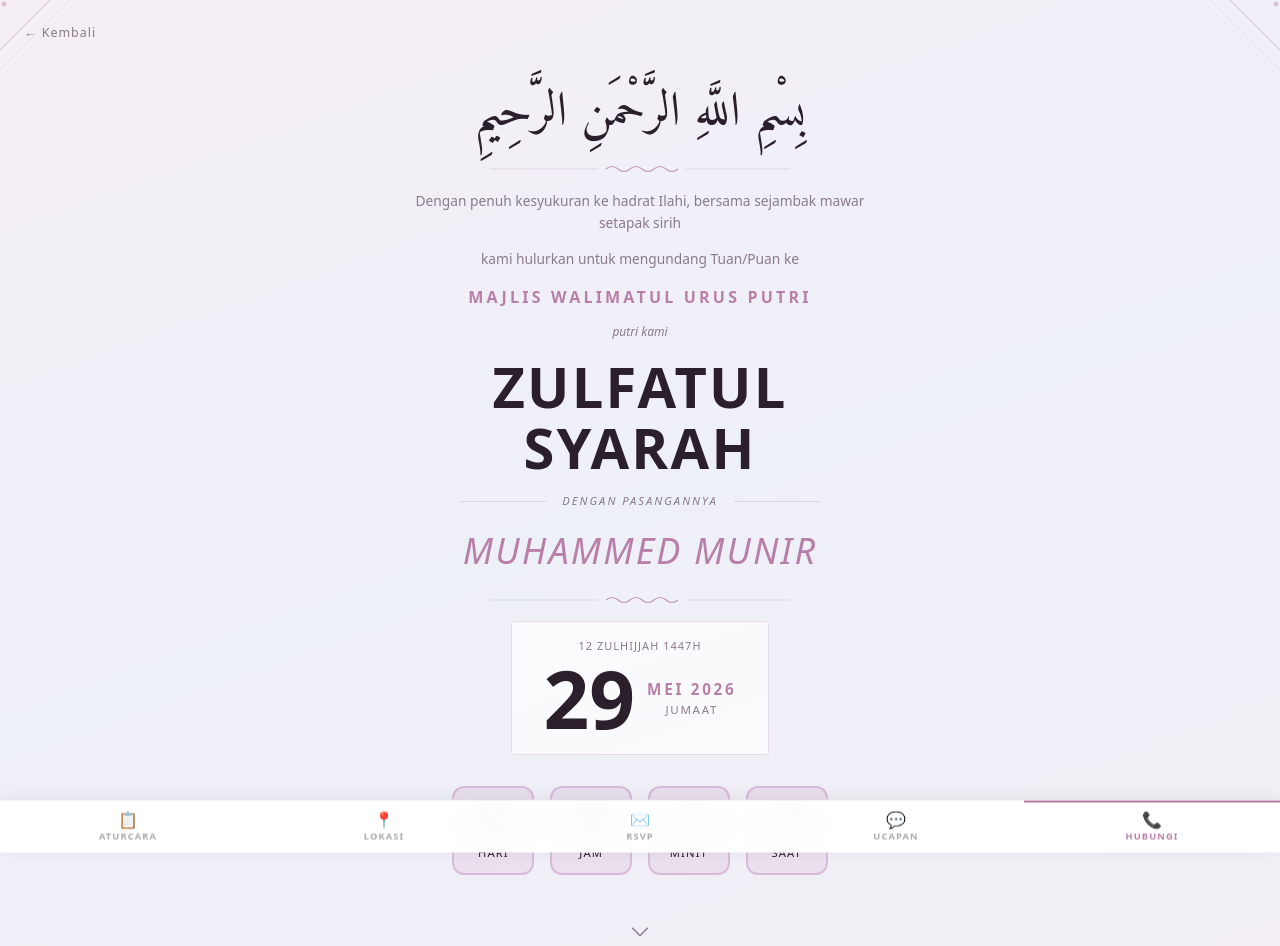
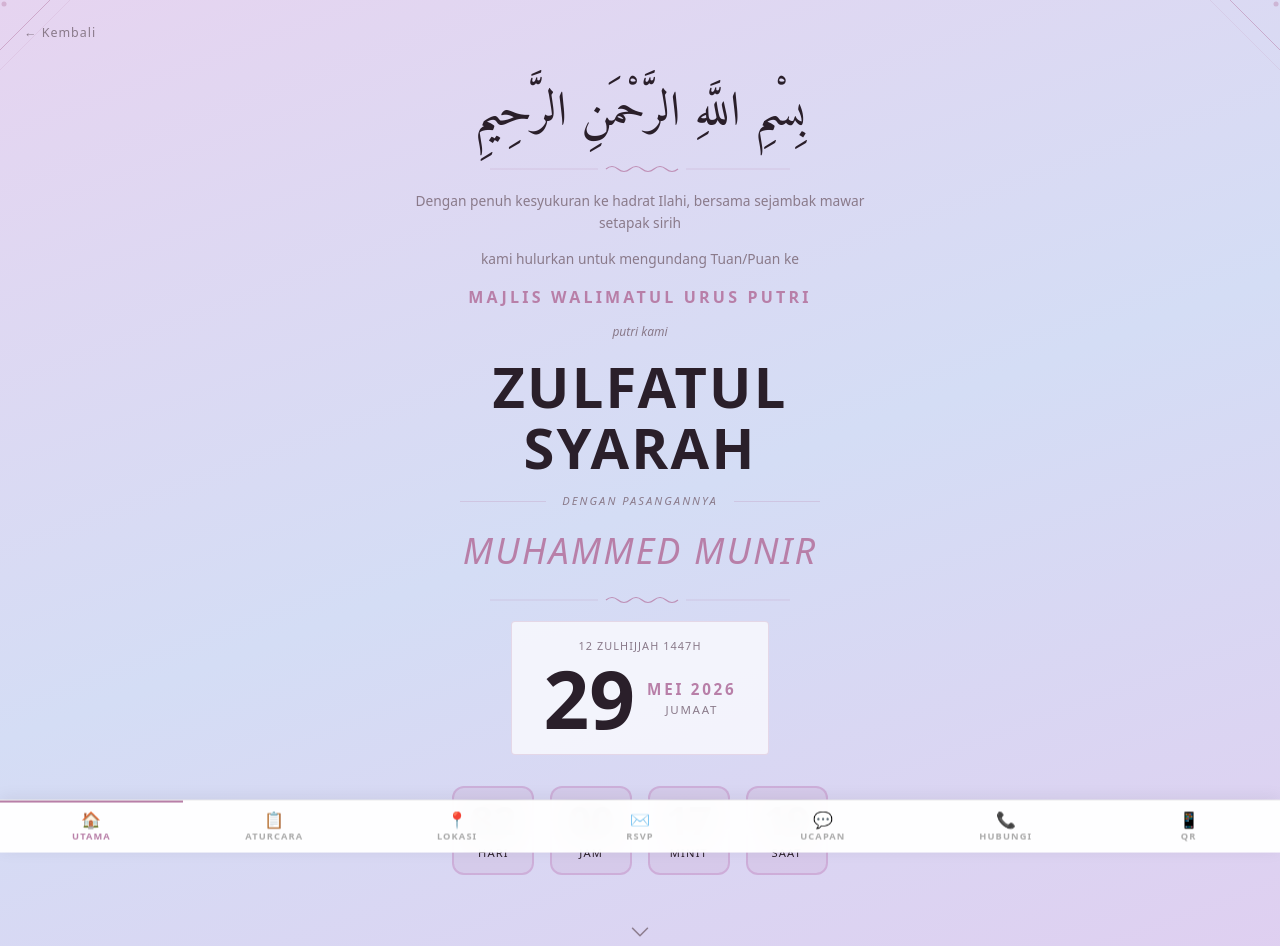
Before and after one commit to muhammedmunir/welding-project, a SvelteKit app: page /perempuan in a window 1280 px wide. Shown: the top 946 px of the page. Built offline with nearby package versions, Linux system fonts and the light colour scheme; a web font is replaced by a local one.

Commit message:
update new ui and StickyNav

```diff
--- a/src/routes/lelaki/+page.svelte
+++ b/src/routes/lelaki/+page.svelte
@@ -24,11 +24,13 @@
 	];
 
 	const navSections = [
+		{ id: 'hero',     label: 'Utama',    icon: '🏠' },
 		{ id: 'aturcara', label: 'Aturcara', icon: '📋' },
 		{ id: 'lokasi',   label: 'Lokasi',   icon: '📍' },
 		{ id: 'rsvp',     label: 'RSVP',     icon: '✉️' },
 		{ id: 'ucapan',   label: 'Ucapan',   icon: '💬' },
-		{ id: 'hubungi',  label: 'Hubungi',  icon: '📞' }
+		{ id: 'hubungi',  label: 'Hubungi',  icon: '📞' },
+		{ id: 'kongsi',   label: 'QR',       icon: '📱' }
 	];
 
 	const pageUrl = browser ? window.location.origin + '/lelaki' : '';
@@ -61,7 +63,7 @@
 <main id="main-content">
 
 	<!-- ══════════════════════════════════ HERO ══ -->
-	<section class="hero">
+	<section id="hero" class="hero">
 		<a href="/" class="back-link" aria-label="Kembali">← Kembali</a>
 
 		<!-- Islamic geometric top border -->
@@ -377,7 +379,7 @@
 	</section>
 
 	<!-- ════════════════════ KONGSI ══ -->
-	<section class="section bg-soft" aria-labelledby="kongsi-title">
+	<section id="kongsi" class="section bg-soft" aria-labelledby="kongsi-title">
 		<div class="inner center-text">
 			<p class="section-tag" id="kongsi-title">Kongsi Jemputan</p>
 			<div class="section-rule" aria-hidden="true"></div>
--- a/src/routes/perempuan/+page.svelte
+++ b/src/routes/perempuan/+page.svelte
@@ -24,11 +24,13 @@
 	];
 
 	const navSections = [
+		{ id: 'hero',     label: 'Utama',    icon: '🏠' },
 		{ id: 'aturcara', label: 'Aturcara', icon: '📋' },
 		{ id: 'lokasi',   label: 'Lokasi',   icon: '📍' },
 		{ id: 'rsvp',     label: 'RSVP',     icon: '✉️' },
 		{ id: 'ucapan',   label: 'Ucapan',   icon: '💬' },
-		{ id: 'hubungi',  label: 'Hubungi',  icon: '📞' }
+		{ id: 'hubungi',  label: 'Hubungi',  icon: '📞' },
+		{ id: 'kongsi',   label: 'QR',       icon: '📱' }
 	];
 
 	const pageUrl = browser ? window.location.origin + '/perempuan' : '';
@@ -61,7 +63,7 @@
 <main id="main-content">
 
 	<!-- ══════════════════════════════════ HERO ══ -->
-	<section class="hero">
+	<section id="hero" class="hero">
 		<a href="/" class="back-link" aria-label="Kembali">← Kembali</a>
 
 		<!-- Sudut ornamen -->
@@ -363,7 +365,7 @@
 	</section>
 
 	<!-- ════════════════════ KONGSI ══ -->
-	<section class="section bg-soft" aria-labelledby="kongsi-title">
+	<section id="kongsi" class="section bg-soft" aria-labelledby="kongsi-title">
 		<div class="inner center-text">
 			<p class="section-tag" id="kongsi-title">Kongsi Jemputan</p>
 			<div class="section-rule" aria-hidden="true"></div>
@@ -407,14 +409,14 @@
 		--text: #2a1f2a;
 		--muted: #8a7a8a;
 		--bg: #ffffff;
-		--bg-soft: #faf7fb;
+		--bg-soft: #f3edf8;
 	}
 
 	/* ── Hero ── */
 	.hero {
 		min-height: 100vh;
 		scroll-snap-align: start;
-		background: linear-gradient(160deg, #f5eef5 0%, #eef0f8 50%, #f3eef5 100%);
+		background: linear-gradient(160deg, #e6d4f0 0%, #d4ddf5 50%, #e0cef0 100%);
 		display: flex;
 		align-items: center;
 		justify-content: center;
```
